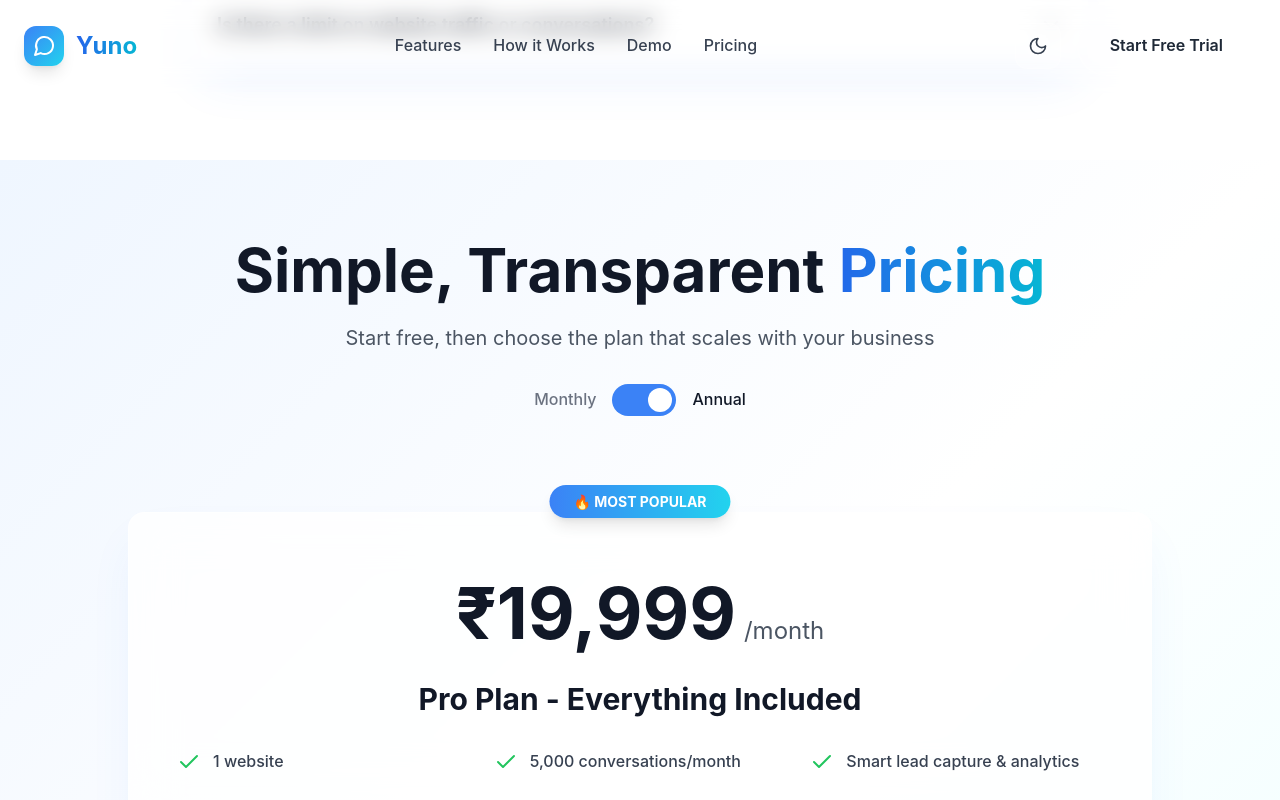
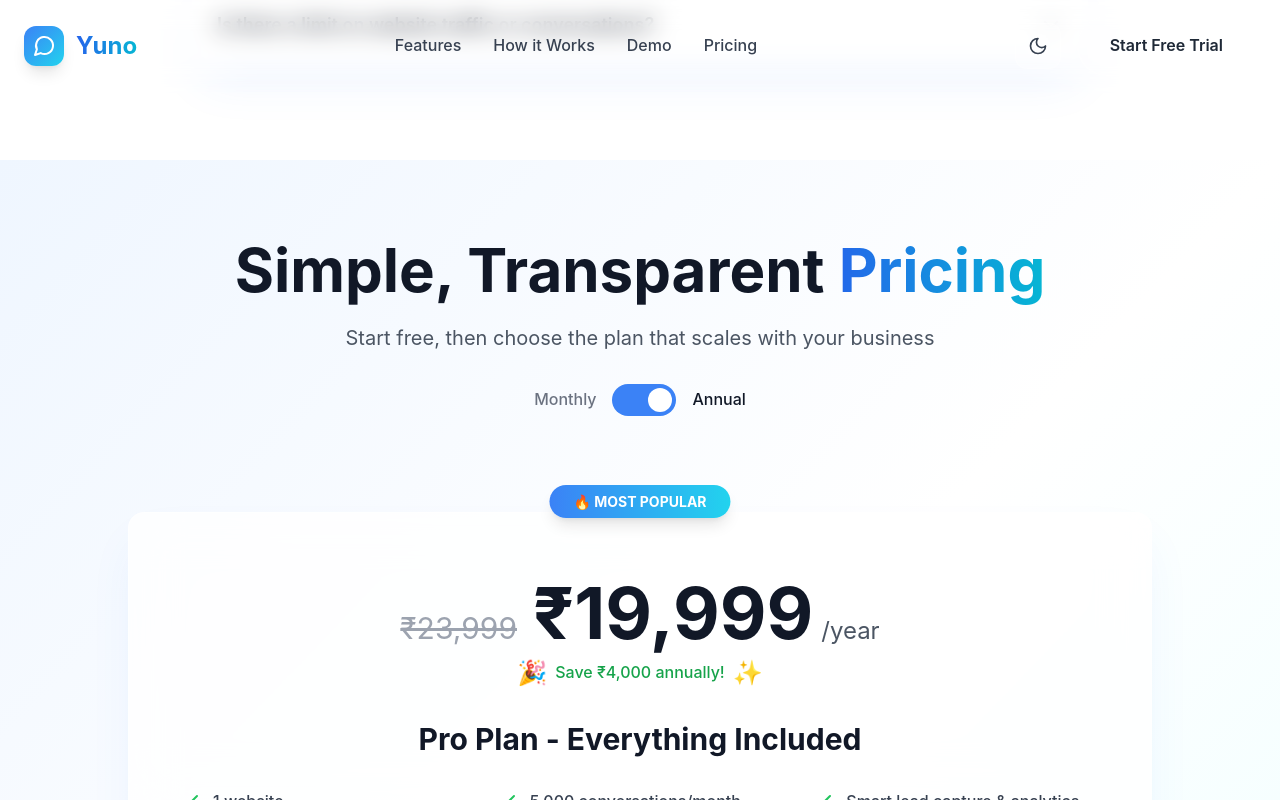
Before and after one commit to luckylabs-yuno/yuno-landing-page, a React (Vite) app: page / in a window 1280 px wide. Both pictures are taken after a click on the button 644 px from the left and 3536 px from the top of the page. Shown: the part 3136-3936 px from the top of the page. Built offline with nearby package versions, Linux system fonts and the light colour scheme.

Commit message:
Update pricing with strikethrough and hide contact details

```diff
--- a/src/App.jsx
+++ b/src/App.jsx
@@ -703,11 +703,25 @@ const PricingSection = () => {
 
             <div className="mb-8 pt-4">
               <div className="flex items-baseline justify-center gap-2 mb-2">
+                {isAnnual && (
+                  <span className="text-3xl text-gray-400 dark:text-gray-500 line-through mr-2">
+                    ₹23,999
+                  </span>
+                )}
                 <span className="text-6xl md:text-7xl font-bold text-gray-900 dark:text-white">
                   {isAnnual ? '₹19,999' : '₹1,999'}
                 </span>
-                <span className="text-2xl text-gray-600 dark:text-gray-300">/month</span>
+                <span className="text-2xl text-gray-600 dark:text-gray-300">
+                  {isAnnual ? '/year' : '/month'}
+                </span>
               </div>
+              {isAnnual && (
+                <div className="flex items-center justify-center gap-2 text-green-600 dark:text-green-400 font-medium">
+                  <span className="text-2xl">🎉</span>
+                  <span>Save ₹4,000 annually!</span>
+                  <span className="text-2xl">✨</span>
+                </div>
+              )}
             </div>
 
             <h3 className="text-3xl font-bold mb-8 text-gray-900 dark:text-white">Pro Plan - Everything Included</h3>
@@ -916,6 +930,7 @@ const ContactPage = () => {
                 </p>
 
                 <div className="space-y-6">
+                  {/* Contact details temporarily commented out
                   <div className="flex items-center gap-4">
                     <div className="w-12 h-12 bg-gradient-to-br from-blue-500 to-cyan-400 rounded-xl flex items-center justify-center">
                       <Mail className="w-6 h-6 text-white" />
@@ -944,6 +959,11 @@ const ContactPage = () => {
                       <h3 className="font-semibold text-gray-900 dark:text-white">Visit Us</h3>
                       <p className="text-gray-600 dark:text-gray-300">Bangalore, India</p>
                     </div>
+                  </div>
+                  */}
+
+                  <div className="text-center text-gray-600 dark:text-gray-300">
+                    <p className="text-lg">We'll get back to you within 24 hours!</p>
                   </div>
                 </div>
               </GlassContainer>
```
